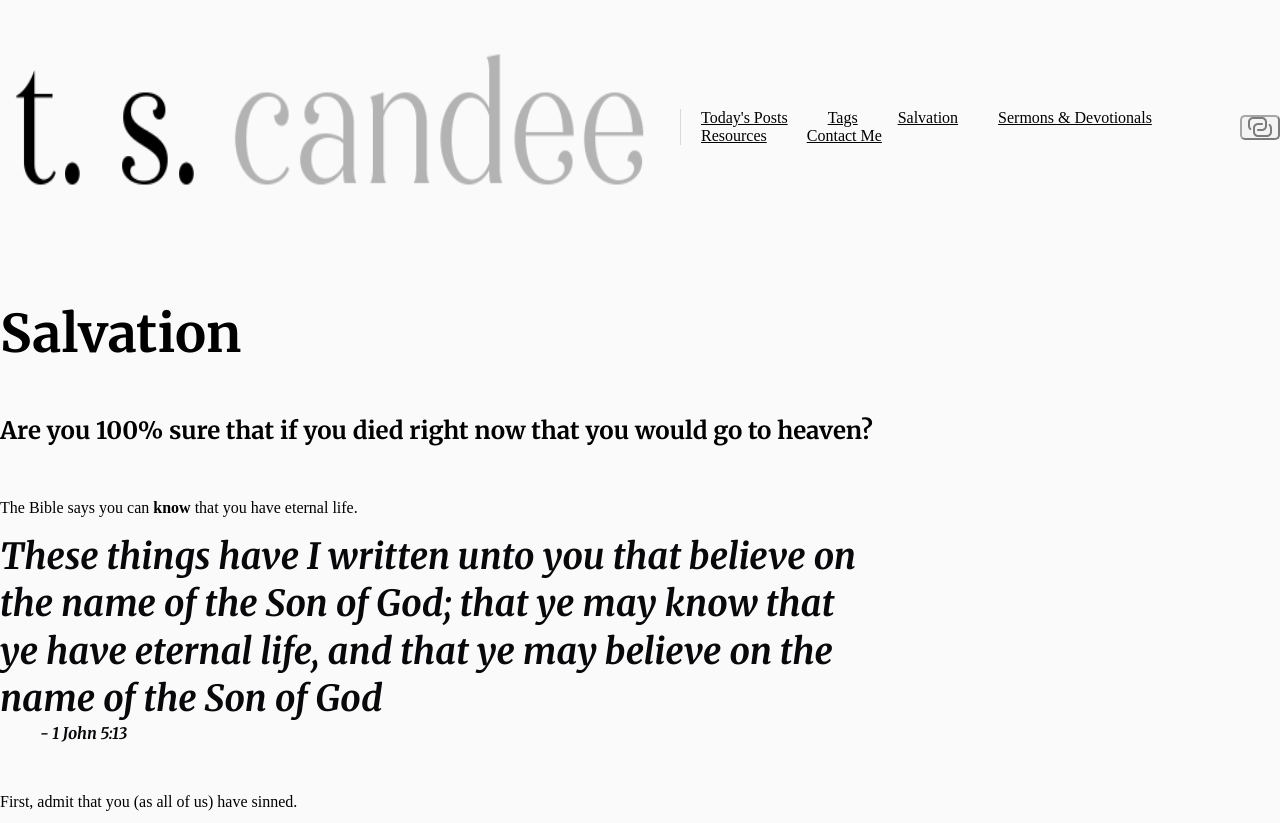
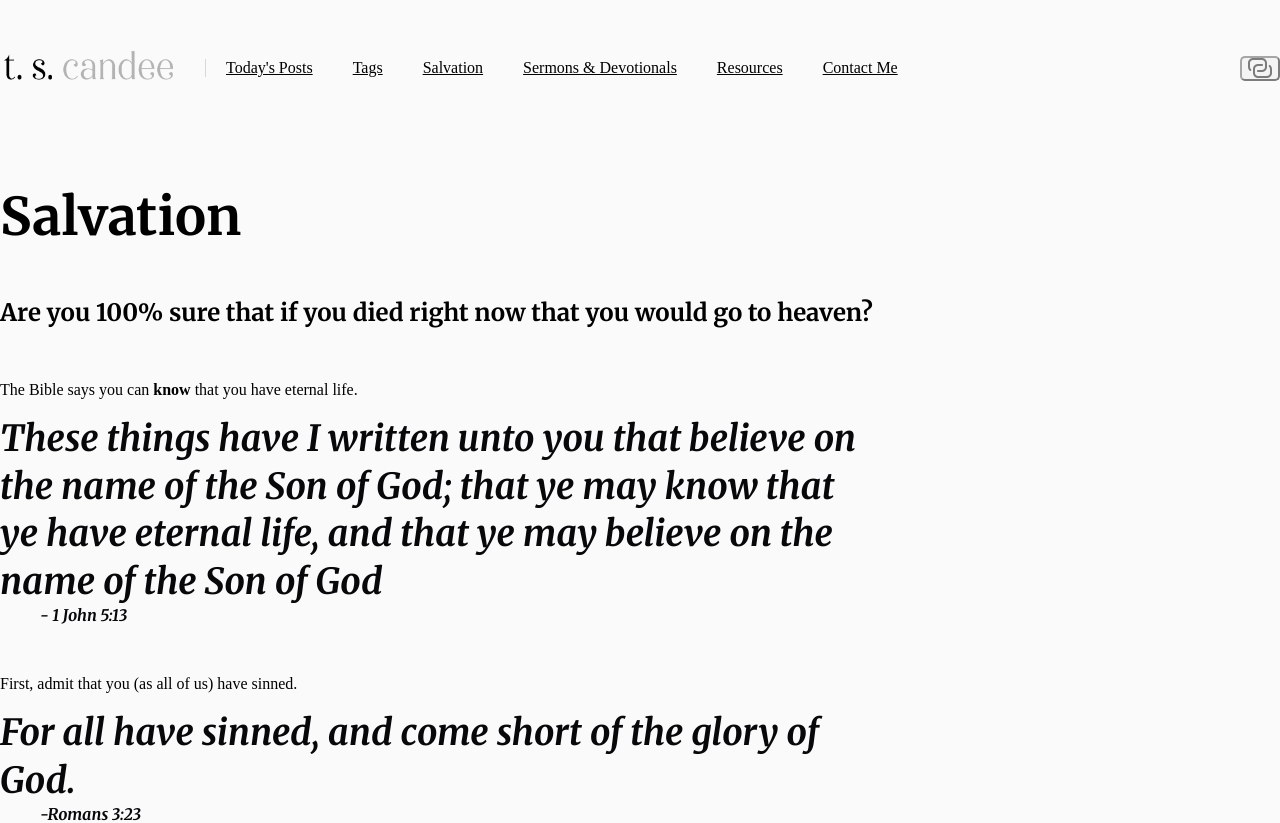
Before and after one commit to CandeeGenerations/tyler-candee-kjv-nextjs, a Next.js app: page /salvation in a window 1280 px wide. Shown: the top 823 px of the page. Built offline with nearby package versions, Linux system fonts and the light colour scheme; no server answers.

Commit message:
chore: image fix

```diff
--- a/components/nav/index.tsx
+++ b/components/nav/index.tsx
@@ -33,11 +33,7 @@ const Nav = () => {
               </BackArrowIconContainer>
             )}
 
-            <img
-              src="/logo.png"
-              alt="T. S. Candee"
-              style={{width: 650, height: 150}}
-            />
+            <img src="/logo.png" alt="T. S. Candee" style={{maxWidth: 175}} />
           </a>
         </LogoLink>
 
```
